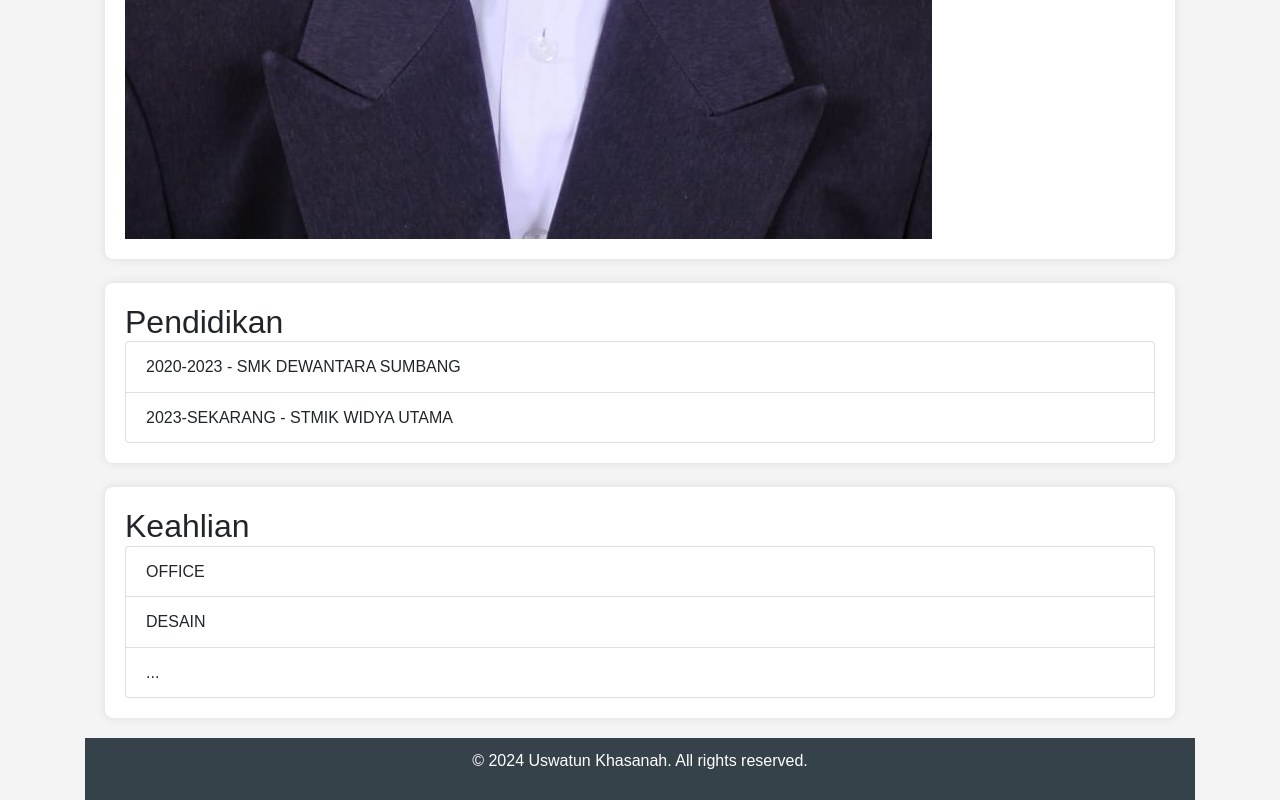
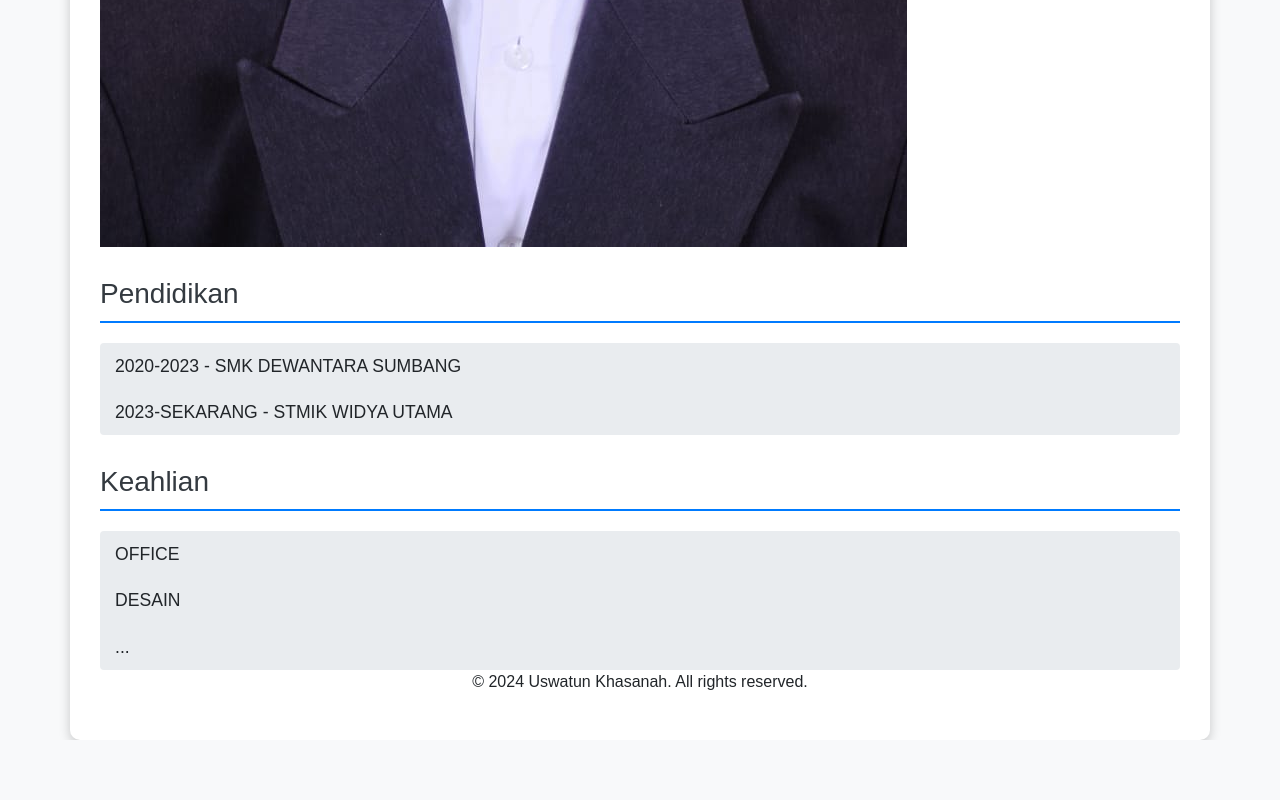
Before and after one commit to khuswaaaaatun/Biodata, a plain HTML site: page index.html in a window 1280 px wide. Shown: the part 999-1799 px from the top of the page. After the commit the page ends 1739 px from the top, so only its background shows below. Drawn offline with nearby package versions, Linux system fonts and the light colour scheme.

Commit message:
Update styles.css dari web
update web

```diff
--- a/styles.css
+++ b/styles.css
@@ -1,36 +1,53 @@
 body {
-    font-family: Arial, sans-serif;
-    line-height: 1.6;
-    margin: 0;
-    padding: 0;
-    background-color: #f4f4f4;
-    }
+    background-color: #f8f9fa;
+    font-family: 'Arial', sans-serif;
+}
 
-header {
-    background: #35424a;
-    color: #ffffff;
-    padding: 10px 0;
-    text-align: center;
-        }
+.container {
+    margin-top: 20px;
+    padding: 30px;
+    border-radius: 10px;
+    background-color: white;
+    box-shadow: 0 4px 12px rgba(0, 0, 0, 0.2);
+}
+
+.profile-img {
+    width: 150px;
+    height: 150px;
+    border-radius: 50%;
+    border: 4px solid #007bff;
+    margin-bottom: 20px;
+    box-shadow: 0 2px 6px rgba(0, 0, 0, 0.3);
+}
 
 h1, h2 {
-    margin: 0;
-        }
+    color: #343a40;
+    margin-bottom: 20px;
+}
 
-section {
-    background: #ffffff;
-    padding: 20px;
-    margin: 20px;
-    border-radius: 8px;
-    box-shadow: 0 0 10px rgba(0, 0, 0, 0.1);
-        }
+h1 {
+    font-size: 2.5em;
+}
 
-footer {
-    text-align: center;
-    padding: 10px 0;
-    background: #35424a;
-    color: #ffffff;
-    position: relative;
-    bottom: 0;
-    width: 100%;
-        }
+h2 {
+    font-size: 1.75em;
+    border-bottom: 2px solid #007bff;
+    padding-bottom: 10px;
+    margin-top: 30px;
+}
+
+.list-group-item {
+    background-color: #e9ecef;
+    border: none;
+    font-size: 1.1em;
+    padding: 10px 15px;
+}
+
+.list-group-item:hover {
+    background-color: #dcdcdc;
+}
+
+.contact-info p {
+    font-size: 1.1em;
+    color: #495057;
+}
```
